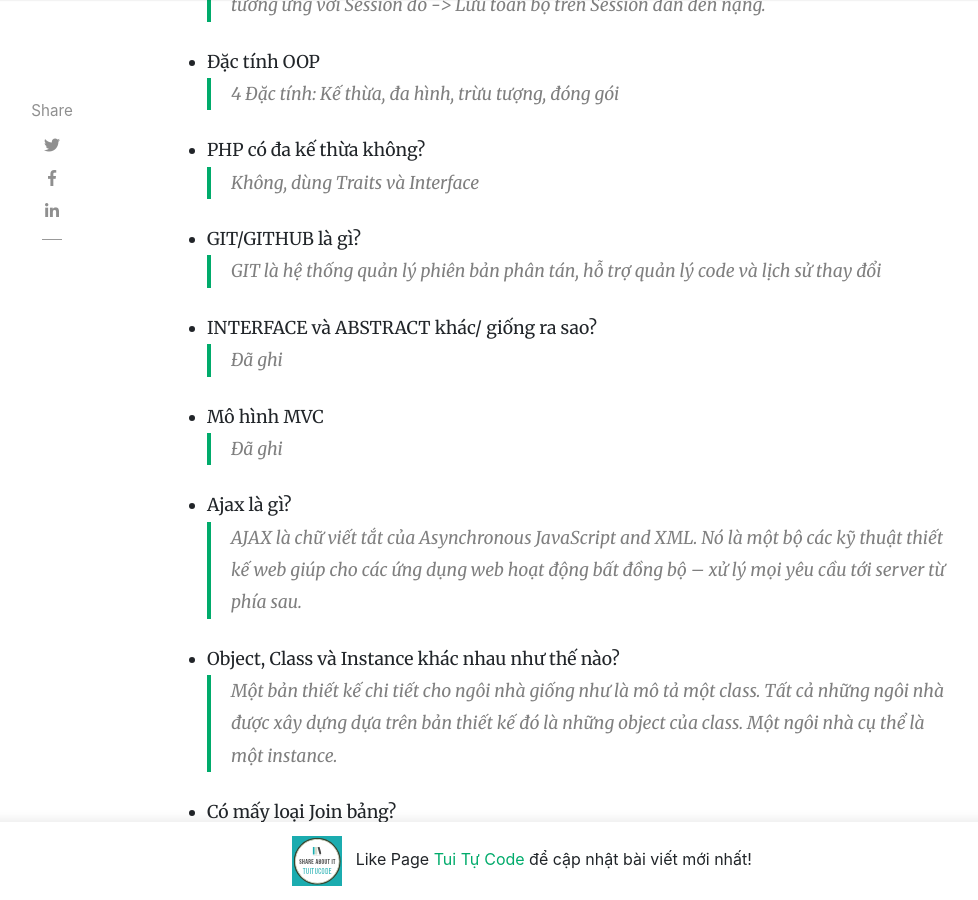
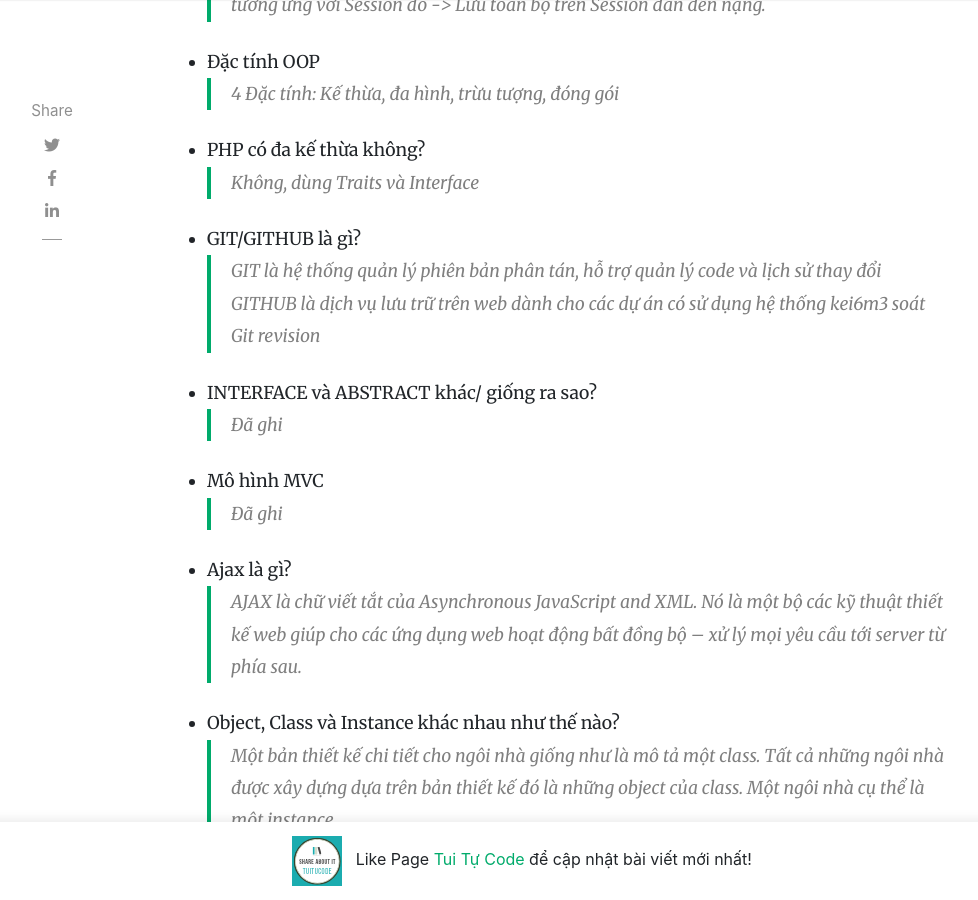
Before and after one commit to tuitucode/tuitucode.github.io, a Jekyll site: the page built from _posts/2019-12-20-kinh-nghiem-phong-van.md, in a window 1280 px wide and 900 px high, scrolled down 1350 px. Shown: the whole window, without its empty margins (118-1096 px from the left). Built offline with Jekyll 4.4.1, drawn with Linux system fonts in a browser that asks for light colours; nearby versions of some CDN libraries; comment, search, counter and statistics services are not loaded.

Commit message:
Update 2019-12-20-kinh-nghiem-phong-van.md

```diff
--- a/_posts/2019-12-20-kinh-nghiem-phong-van.md
+++ b/_posts/2019-12-20-kinh-nghiem-phong-van.md
@@ -25,6 +25,7 @@ Kinh nghiệm phỏng vấn
 > Không, dùng Traits và Interface
 - GIT/GITHUB là gì?
 > GIT là hệ thống quản lý phiên bản phân tán, hỗ trợ quản lý code và lịch sử thay đổi
+GITHUB là dịch vụ lưu trữ trên web dành cho các dự án có sử dụng hệ thống kei6m3 soát Git revision
 - INTERFACE và ABSTRACT khác/ giống ra sao?
 > Đã ghi
 - Mô hình MVC
```
